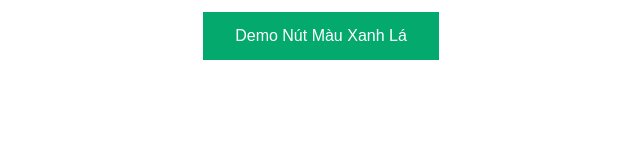
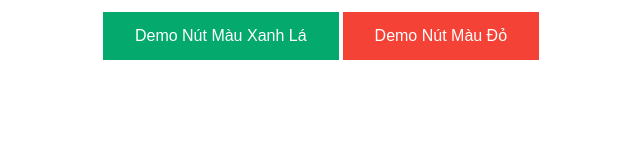
Before and after one commit to minhchien741/demovhpm, a plain HTML site: page index.html in a window 1280 px wide. Shown: the whole page, without its empty margins (319-959 px from the left). Drawn offline with Linux system fonts and the light colour scheme.

Commit message:
Update index.html

```diff
--- a/index.html
+++ b/index.html
@@ -29,6 +29,7 @@
 <body>
 <div class="container">
   <button class="button">Demo Nút Màu Xanh Lá</button>
+   <button class="button button3">Demo Nút Màu Đỏ</button>
 </div>
 </body>
 </html>
```
